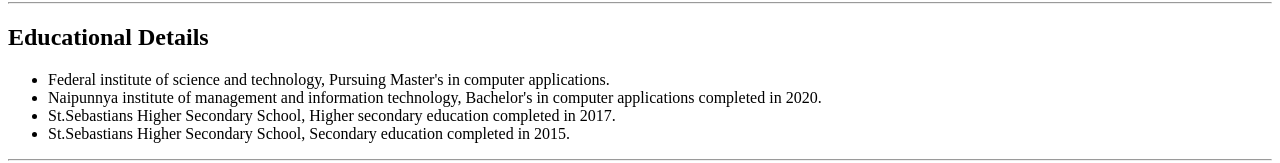
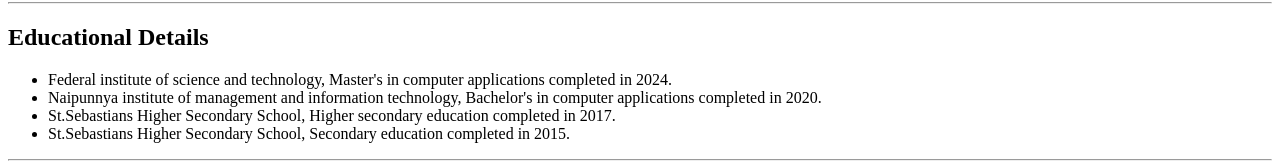
Before and after one commit to antonymundanmany/html-myresume, a plain HTML site: page index.html in a window 1280 px wide. Shown: the part 333-496 px from the top of the page. Drawn offline with Linux system fonts and the light colour scheme.

Commit message:
Add files via upload

```diff
--- a/index.html
+++ b/index.html
@@ -13,7 +13,7 @@
     <hr />
     <h2>Educational Details</h2>
     <ul>
-        <li>Federal institute of science and technology, Pursuing Master's in computer applications.</li>
+        <li>Federal institute of science and technology, Master's in computer applications completed in 2024.</li>
         <li>Naipunnya institute of management and information technology, Bachelor's in computer applications completed in 2020.</li>
         <li>St.Sebastians Higher Secondary School, Higher secondary education completed in 2017.</li>
         <li>St.Sebastians Higher Secondary School, Secondary education completed in 2015.</li>
```
